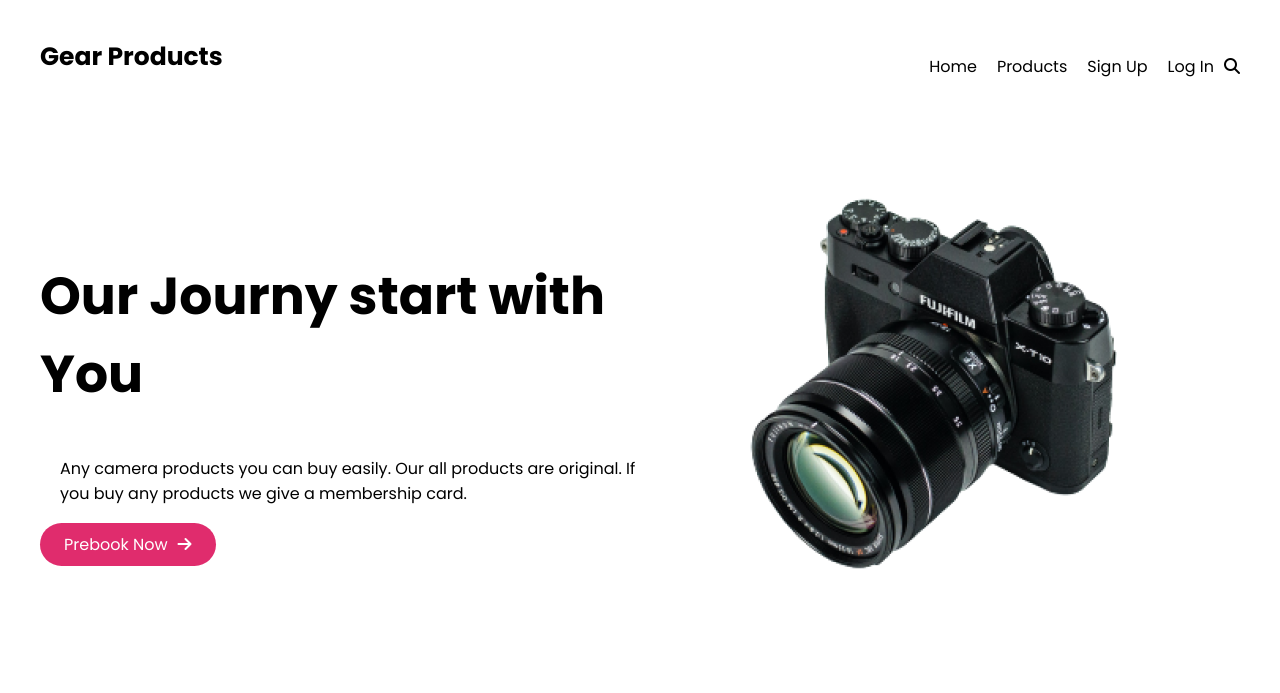
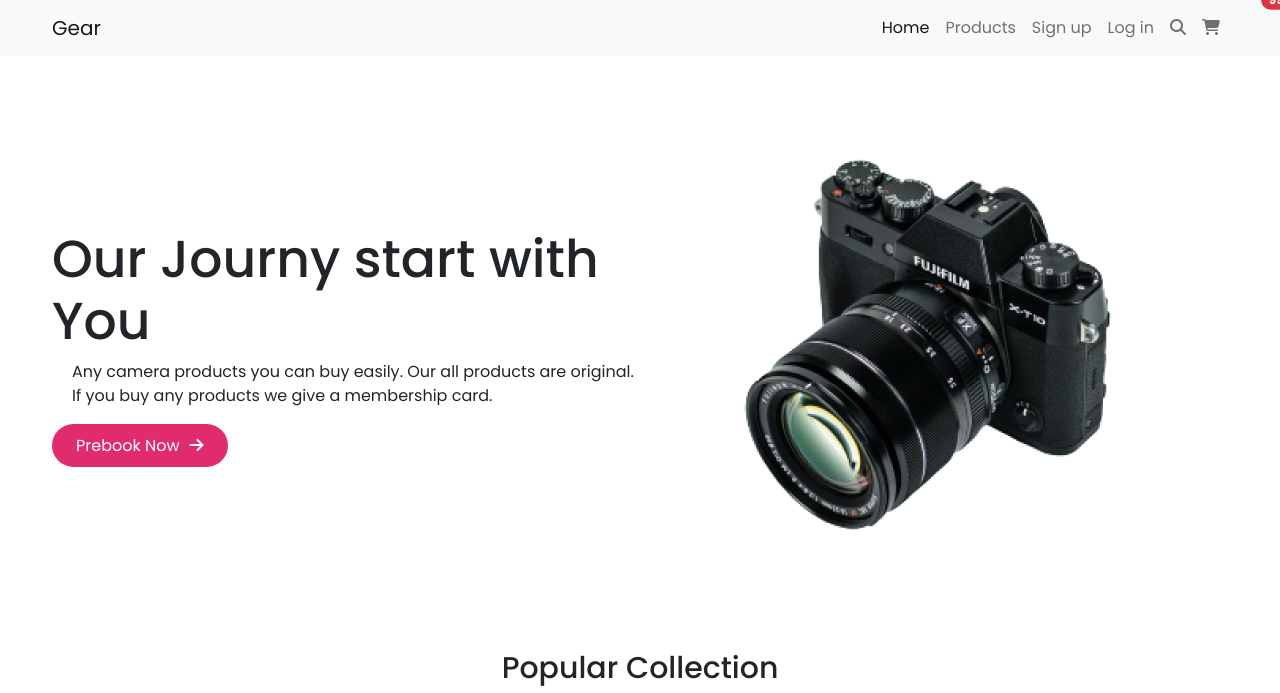
Before and after one commit to Mueid97/Gear-products-responsive-website-, a plain HTML site: page index.html in a window 1280 px wide. Shown: the top 693 px of the page. Drawn offline with nearby package versions, Linux system fonts and the light colour scheme.

Commit message:
bootstarap added

```diff
--- a/index.html
+++ b/index.html
@@ -6,24 +6,53 @@
     <meta http-equiv="X-UA-Compatible" content="IE=edge">
     <meta name="viewport" content="width=device-width, initial-scale=1.0">
     <title>Gear Products</title>
+
+    <link href="https://cdn.jsdelivr.net/npm/bootstrap@5.1.3/dist/css/bootstrap.min.css" rel="stylesheet" integrity="sha384-1BmE4kWBq78iYhFldvKuhfTAU6auU8tT94WrHftjDbrCEXSU1oBoqyl2QvZ6jIW3" crossorigin="anonymous">
+
     <script src="https://kit.fontawesome.com/f87ff76b4b.js" crossorigin="anonymous"></script>
     <link rel="stylesheet" href="style.css">
 </head>
 
 <body>
-    <header class="nav-head">
-        <nav class="container">
-            <div class="logo">
-                <a href="">Gear Products</a>
+    <header>
+        <nav class="navbar navbar-expand-lg navbar-light bg-light">
+            <div class="container">
+              <a class="navbar-brand" href="#">Gear</a>
+              <button class="navbar-toggler" type="button" data-bs-toggle="collapse" data-bs-target="#navbarSupportedContent" aria-controls="navbarSupportedContent" aria-expanded="false" aria-label="Toggle navigation">
+                <span class="navbar-toggler-icon"></span>
+              </button>
+              <div class="collapse navbar-collapse" id="navbarSupportedContent">
+                <ul class="navbar-nav ms-auto mb-2 mb-lg-0">
+                  <li class="nav-item">
+                    <a class="nav-link active" aria-current="page" href="#">Home</a>
+                  </li>
+                  <li class="nav-item">
+                    <a class="nav-link" href="#">Products</a>
+                  </li>
+
+                  <li class="nav-item">
+                    <a class="nav-link" href="#">Sign up</a>
+                  </li>
+
+                  <li class="nav-item">
+                    <a class="nav-link" href="#">Log in</a>
+                  </li>
+                  <li class="nav-item">
+                    <a class="nav-link" href="#"><i class="fas fa-search"></i></a>
+                  </li>
+                  <li class="nav-item">
+                    <a class="nav-link" href="#"><i class="fas fa-shopping-cart"></i><span class="position-absolute top-0 start-100 translate-middle badge rounded-pill bg-danger">
+                        99+
+                        <span class="visually-hidden">unread messages</span>
+                      </span></a>
+                  </li>
+
+
+                </ul>
+
+              </div>
             </div>
-            <ul class="navigator">
-                <li><a href="">Home</a></li>
-                <li><a href="">Products</a></li>
-                <li><a href="">Sign Up</a></li>
-                <li><a href="">Log In</a></li>
-                <span><i class="fas fa-search"></i></span>
-            </ul>
-        </nav>
+          </nav>
     </header>
 
 
@@ -270,6 +299,7 @@
 
         </div>
     </footer>
+    <script src="https://cdn.jsdelivr.net/npm/bootstrap@5.1.3/dist/js/bootstrap.bundle.min.js" integrity="sha384-ka7Sk0Gln4gmtz2MlQnikT1wXgYsOg+OMhuP+IlRH9sENBO0LRn5q+8nbTov4+1p" crossorigin="anonymous"></script>
 
 </body>
 
--- a/style.css
+++ b/style.css
@@ -7,9 +7,7 @@ nav{
     display: flex;
     justify-content: space-between;
 }
-
 header{
-    padding-top: 30px;
     padding-bottom: 80px;
 }
 .container{
```
